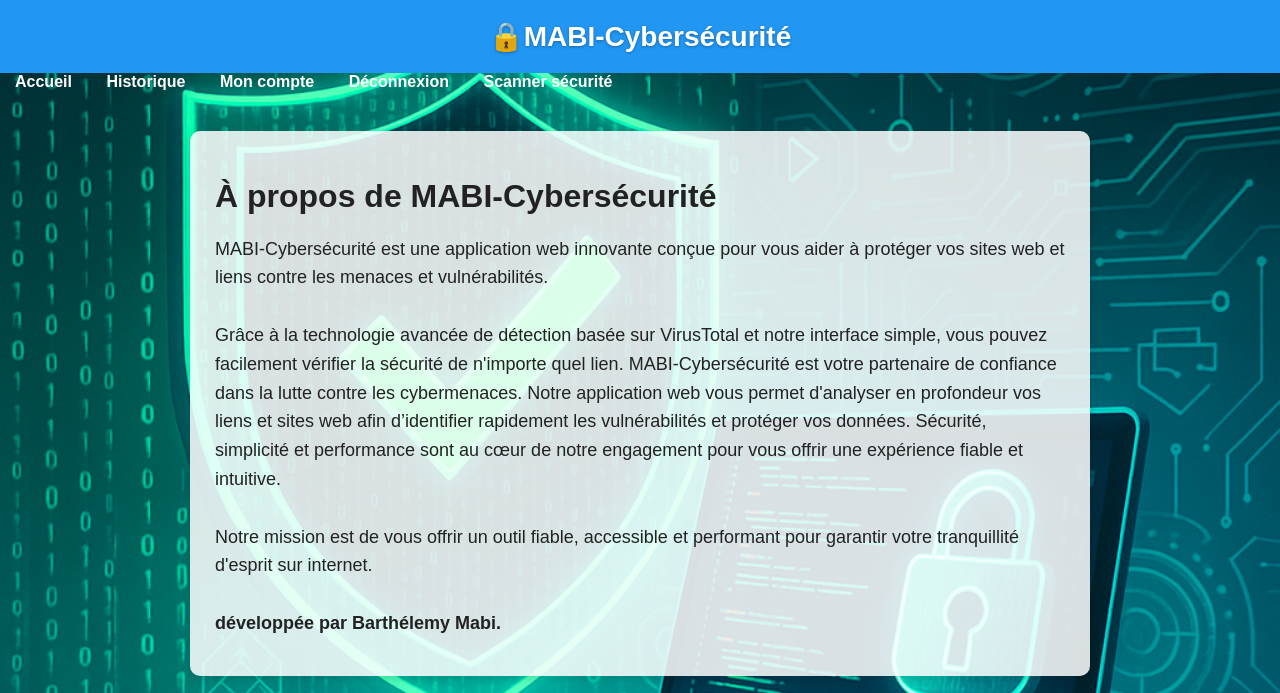
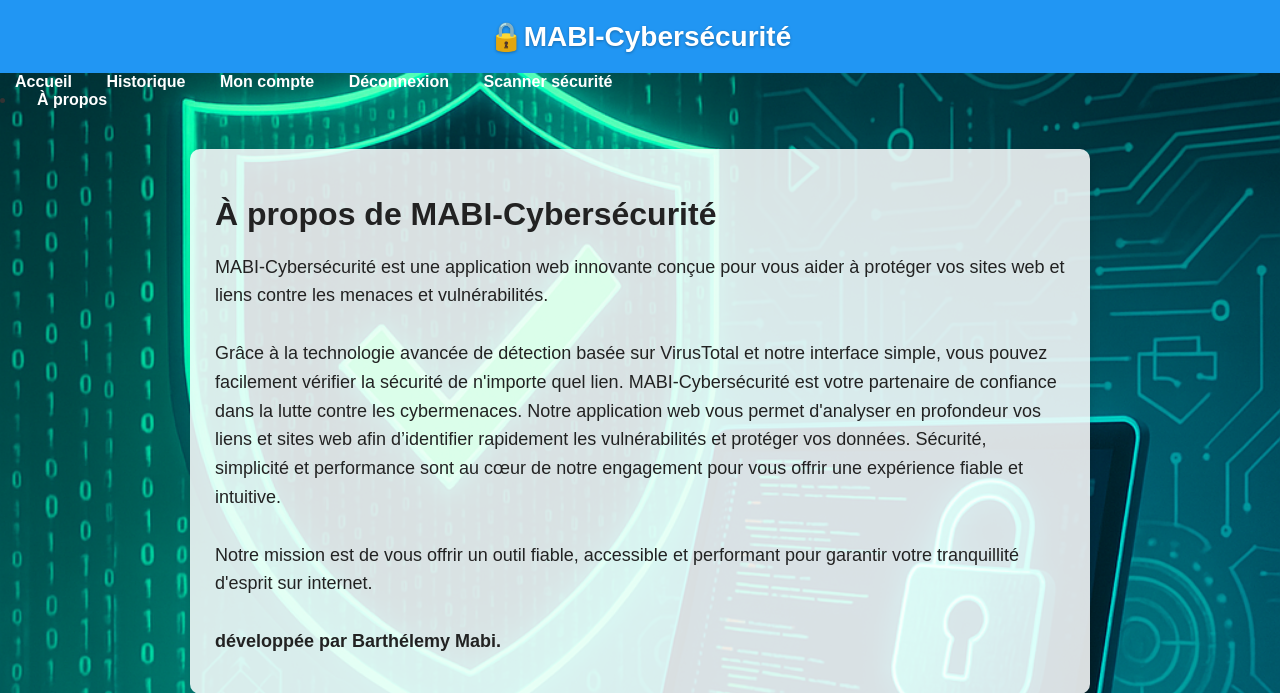
Before and after one commit to TchoubeubeBarthelemyMabi/MABI-Cybers-curit-, a Flask app: page /about in a window 1280 px wide. Shown: the top 693 px of the page. Run offline with Flask 3, Linux system fonts and the light colour scheme; a user stored in the database is signed in.

Commit message:
Update base.html

```diff
--- a/templates/base.html
+++ b/templates/base.html
@@ -86,6 +86,9 @@
         {# <a href="{{ url_for('signup') }}">Inscription</a> #}
     {% endif %}
     <a href="{{ url_for('vulnscan') }}">Scanner sécurité</a>
+    <li class="nav-item">
+    <a class="nav-link" href="{{ url_for('about') }}">À propos</a>
+</li>
 </nav>
 
 <div class="content">
```
